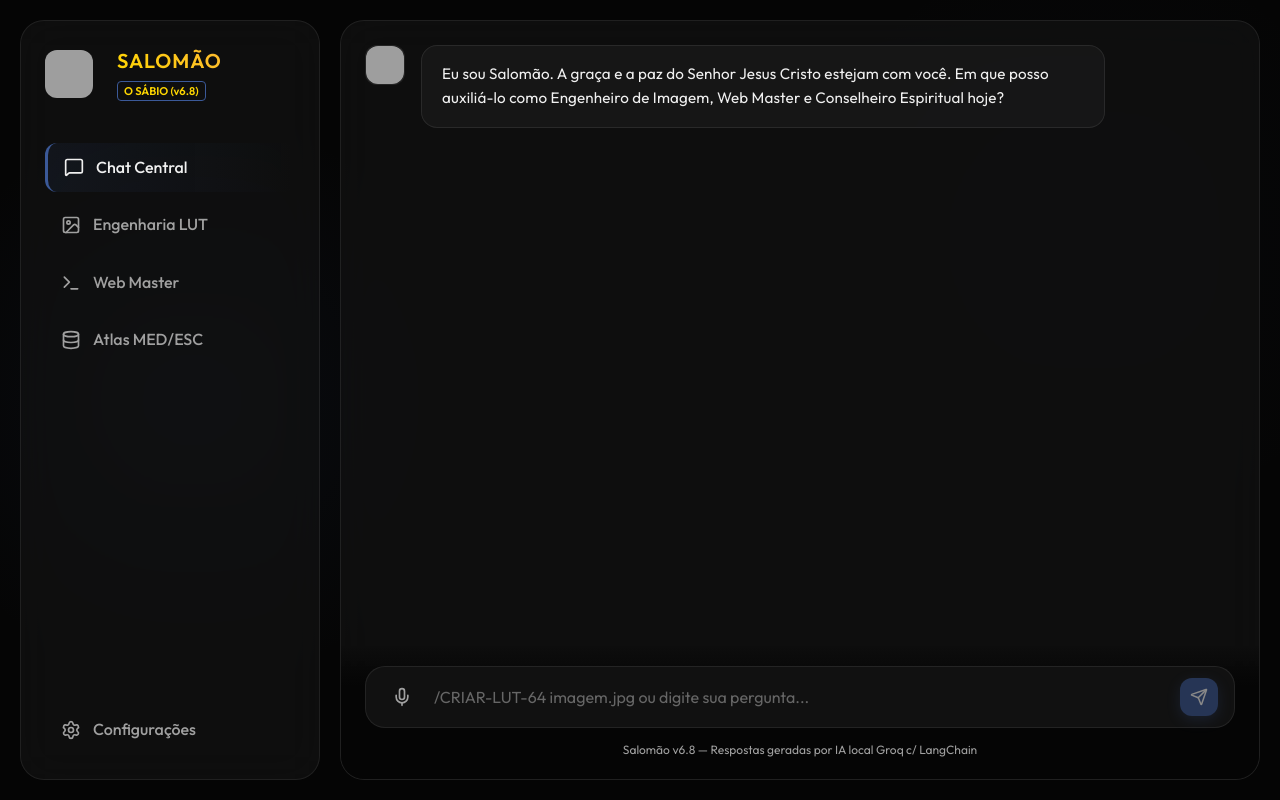
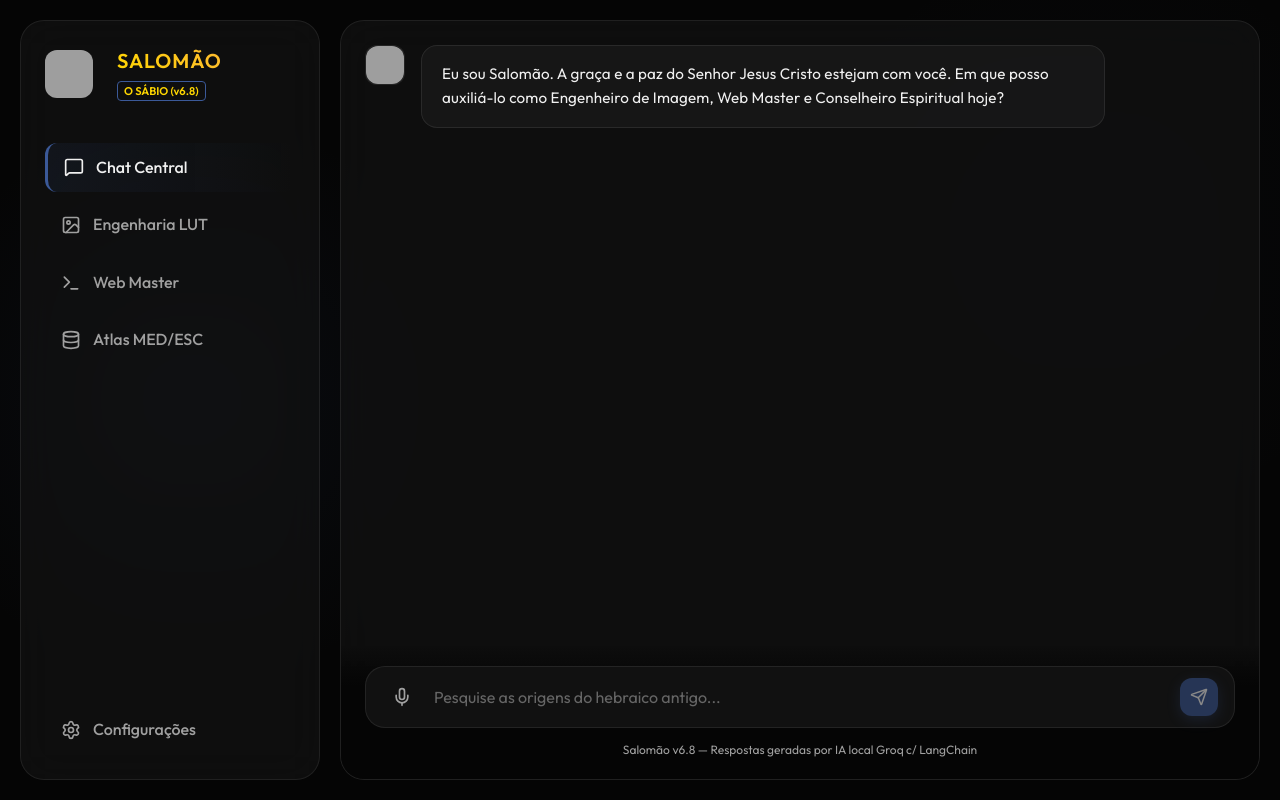
Before and after one commit to Bielicoman/salom-o_agent, a React (Vite) app in the folder frontend/: page / in a window 1280 px wide. Built offline with nearby package versions, Linux system fonts and the light colour scheme; grey boxes are pictures that could not be loaded.

Commit message:
Add responsive menus and dynamic placeholder text

```diff
--- a/frontend/src/App.jsx
+++ b/frontend/src/App.jsx
@@ -8,7 +8,24 @@ function App() {
   ]);
   const [inputMessage, setInputMessage] = useState('');
   const [isLoading, setIsLoading] = useState(false);
+  const [currentView, setCurrentView] = useState('chat');
+  const [placeholderText, setPlaceholderText] = useState('Digite sua pergunta...');
   const messagesEndRef = useRef(null);
+
+  const placeholders = [
+    '/CRIAR-LUT-64 imagem.jpg ou digite sua pergunta...',
+    'Como posso aplicar a sabedoria de Provérbios hoje?',
+    'Converta este pensamento em código...',
+    'Quais os princípios para um Web Design majestoso?',
+    'Pesquise as origens do hebraico antigo...',
+    'Quero gerar uma imagem de um leão dourado...'
+  ];
+
+  useEffect(() => {
+    // Pick a random placeholder on load
+    const randomIdx = Math.floor(Math.random() * placeholders.length);
+    setPlaceholderText(placeholders[randomIdx]);
+  }, []);
 
   const scrollToBottom = () => {
     messagesEndRef.current?.scrollIntoView({ behavior: 'smooth' });
@@ -16,7 +33,7 @@ function App() {
 
   useEffect(() => {
     scrollToBottom();
-  }, [messages, isLoading]);
+  }, [messages, isLoading, currentView]);
 
   const handleSendMessage = async (e) => {
     if (e) e.preventDefault();
@@ -30,12 +47,15 @@ function App() {
     try {
       const response = await axios.post('http://localhost:8000/chat', {
         message: userMessage.content,
-        // Send history up to latest message to preserve context.
         history: messages.map(msg => ({ role: msg.role === 'assistant' ? 'assistant' : 'user', content: msg.content }))
       });
 
       const aiMessage = { role: 'assistant', content: response.data.response };
       setMessages(prev => [...prev, aiMessage]);
+
+      // Update placeholder randomly after a message
+      const randomIdx = Math.floor(Math.random() * placeholders.length);
+      setPlaceholderText(placeholders[randomIdx]);
     } catch (error) {
       console.error("Error connecting to backend:", error);
       setMessages(prev => [...prev, { role: 'assistant', content: '❌ Erro de conexão com o servidor. Por favor, verifique se a API local está rodando.' }]);
@@ -44,32 +64,10 @@ function App() {
     }
   };
 
+  const renderContent = () => {
+    if (currentView === 'chat') {
       return (
-    <div className="app-container">
-      {/* Sidebar */}
-      <aside className="sidebar glass">
-        <div className="logo-container">
-          <img src="/logo.png" alt="Salomão Logo" style={{ width: 48, height: 48, borderRadius: '12px', objectFit: 'cover' }} />
-          <div style={{ marginLeft: '12px' }}>
-            <h1 style={{ fontSize: '1.25rem', margin: 0, background: 'linear-gradient(45deg, #FFD700, #FDB931)', WebkitBackgroundClip: 'text', WebkitTextFillColor: 'transparent' }}>SALOMÃO</h1>
-            <span className="version" style={{ color: '#FFD700', fontSize: '0.7rem' }}>O SÁBIO (v6.8)</span>
-          </div>
-        </div>
-
-        <nav className="nav-links">
-          <a href="#" className="nav-link active"><MessageSquare size={20} /> Chat Central</a>
-          <a href="#" className="nav-link"><Image size={20} /> Engenharia LUT</a>
-          <a href="#" className="nav-link"><Terminal size={20} /> Web Master</a>
-          <a href="#" className="nav-link"><Database size={20} /> Atlas MED/ESC</a>
-        </nav>
-
-        <div style={{ marginTop: 'auto' }}>
-          <a href="#" className="nav-link"><Settings size={20} /> Configurações</a>
-        </div>
-      </aside>
-
-      {/* Main Chat Area */}
-      <main className="chat-container glass">
+        <div className="chat-container glass">
           <div className="chat-messages">
             {messages.map((msg, idx) => (
               <div key={idx} className={`message ${msg.role}`}>
@@ -103,7 +101,7 @@ function App() {
               </button>
               <input
                 type="text"
-              placeholder="/CRIAR-LUT-64 imagem.jpg ou digite sua pergunta..."
+                placeholder={placeholderText}
                 value={inputMessage}
                 onChange={(e) => setInputMessage(e.target.value)}
                 disabled={isLoading}
@@ -116,6 +114,68 @@ function App() {
               Salomão v6.8 — Respostas geradas por IA local Groq c/ LangChain
             </div>
           </div>
+        </div>
+      );
+    }
+
+    if (currentView === 'lut') {
+      return (
+        <div className="chat-container glass" style={{ padding: '40px', display: 'flex', flexDirection: 'column', alignItems: 'center', justifyContent: 'center', textAlign: 'center' }}>
+          <Image size={64} color="var(--accent-color)" style={{ marginBottom: '20px' }} />
+          <h2>Engenharia LUT</h2>
+          <p style={{ color: 'var(--text-secondary)', maxWidth: '400px', marginTop: '16px' }}>Solte imagens aqui para que Mestre Salomão gere Lookup Tables precisos (em breve).</p>
+        </div>
+      );
+    }
+
+    if (currentView === 'web') {
+      return (
+        <div className="chat-container glass" style={{ padding: '40px', display: 'flex', flexDirection: 'column', alignItems: 'center', justifyContent: 'center', textAlign: 'center' }}>
+          <Terminal size={64} color="var(--accent-color)" style={{ marginBottom: '20px' }} />
+          <h2>Web Master</h2>
+          <p style={{ color: 'var(--text-secondary)', maxWidth: '400px', marginTop: '16px' }}>Geração de código React e CSS com design moderno nível mundial (em breve).</p>
+        </div>
+      );
+    }
+
+    if (currentView === 'atlas') {
+      return (
+        <div className="chat-container glass" style={{ padding: '40px', display: 'flex', flexDirection: 'column', alignItems: 'center', justifyContent: 'center', textAlign: 'center' }}>
+          <Database size={64} color="var(--accent-color)" style={{ marginBottom: '20px' }} />
+          <h2>Atlas MED/ESC</h2>
+          <p style={{ color: 'var(--text-secondary)', maxWidth: '400px', marginTop: '16px' }}>Banco de dados teológico e sabedoria milenar de Salomão (em breve).</p>
+        </div>
+      );
+    }
+  };
+
+  return (
+    <div className="app-container">
+      {/* Sidebar */}
+      <aside className="sidebar glass">
+        <div className="logo-container">
+          <img src="/logo.png" alt="Salomão Logo" style={{ width: 48, height: 48, borderRadius: '12px', objectFit: 'cover' }} />
+          <div style={{ marginLeft: '12px' }}>
+            <h1 style={{ fontSize: '1.25rem', margin: 0, background: 'linear-gradient(45deg, #FFD700, #FDB931)', WebkitBackgroundClip: 'text', WebkitTextFillColor: 'transparent' }}>SALOMÃO</h1>
+            <span className="version" style={{ color: '#FFD700', fontSize: '0.7rem' }}>O SÁBIO (v6.8)</span>
+          </div>
+        </div>
+
+        <nav className="nav-links">
+          <a href="#" className={`nav-link ${currentView === 'chat' ? 'active' : ''}`} onClick={(e) => { e.preventDefault(); setCurrentView('chat'); }}><MessageSquare size={20} /> Chat Central</a>
+          <a href="#" className={`nav-link ${currentView === 'lut' ? 'active' : ''}`} onClick={(e) => { e.preventDefault(); setCurrentView('lut'); }}><Image size={20} /> Engenharia LUT</a>
+          <a href="#" className={`nav-link ${currentView === 'web' ? 'active' : ''}`} onClick={(e) => { e.preventDefault(); setCurrentView('web'); }}><Terminal size={20} /> Web Master</a>
+          <a href="#" className={`nav-link ${currentView === 'atlas' ? 'active' : ''}`} onClick={(e) => { e.preventDefault(); setCurrentView('atlas'); }}><Database size={20} /> Atlas MED/ESC</a>
+        </nav>
+
+        <div style={{ marginTop: 'auto' }}>
+          <a href="#" className="nav-link"><Settings size={20} /> Configurações</a>
+        </div>
+      </aside>
+
+      {/* Main Content Area */}
+      <main className="main-content" style={{ flex: 1, display: 'flex' }}>
+        {renderContent()}
       </main>
     </div>
   );
```
Lines whose indentation alone changed are shown as unchanged.
